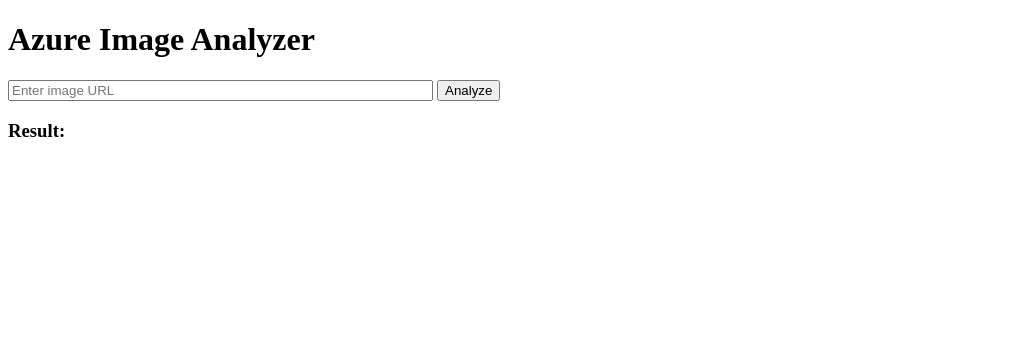
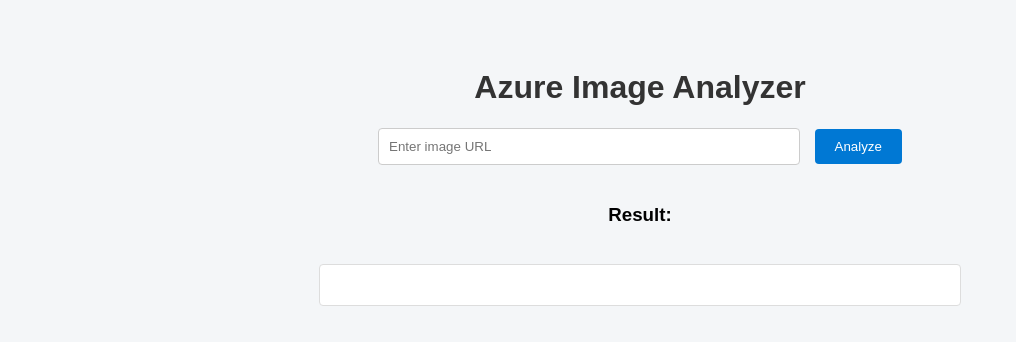
Before and after one commit to GabrielMartisca/cloud4, a website: page public/index.html in a window 1280 px wide. Shown: the whole page, without its empty margins (0-1016 px from the left). Drawn offline with Linux system fonts and the light colour scheme.

Commit message:
tot nu stiu ce fac

```diff
--- a/public/index.html
+++ b/public/index.html
@@ -1,12 +1,74 @@
 <!DOCTYPE html>
 <html>
 <head>
-    <title>Image Analyzer</title>
+    <title>Azure Image Analyzer</title>
+    <style>
+        body {
+            font-family: Arial, sans-serif;
+            background: #f4f6f8;
+            display: flex;
+            flex-direction: column;
+            align-items: center;
+            padding: 40px;
+        }
+
+        h1 {
+            color: #333;
+        }
+
+        input {
+            padding: 10px;
+            width: 400px;
+            max-width: 80%;
+            border: 1px solid #ccc;
+            border-radius: 4px;
+            margin-right: 10px;
+        }
+
+        button {
+            padding: 10px 20px;
+            background: #0078d4;
+            color: white;
+            border: none;
+            border-radius: 4px;
+            cursor: pointer;
+        }
+
+        button:hover {
+            background: #005fa3;
+        }
+
+        pre {
+            background: white;
+            padding: 20px;
+            width: 80%;
+            max-width: 600px;
+            border: 1px solid #ddd;
+            border-radius: 4px;
+            margin-top: 20px;
+            overflow-x: auto;
+        }
+
+        .image-preview {
+            margin-top: 20px;
+        }
+
+        .image-preview img {
+            max-width: 100%;
+            border-radius: 8px;
+            box-shadow: 0 2px 8px rgba(0,0,0,0.1);
+        }
+    </style>
 </head>
 <body>
     <h1>Azure Image Analyzer</h1>
-    <input type="text" id="imageUrl" placeholder="Enter image URL" size="50">
+
+    <div>
+        <input type="text" id="imageUrl" placeholder="Enter image URL">
         <button onclick="analyzeImage()">Analyze</button>
+    </div>
+
+    <div class="image-preview" id="imagePreview"></div>
 
     <h3>Result:</h3>
     <pre id="result"></pre>
@@ -14,13 +76,35 @@
     <script>
         async function analyzeImage() {
             const imageUrl = document.getElementById('imageUrl').value;
-            const res = await fetch('/analyze', {
+            const imagePreview = document.getElementById('imagePreview');
+            const resultBox = document.getElementById('result');
+
+            if (!imageUrl) {
+                alert('Please enter an image URL');
+                return;
+            }
+
+            // Show the image preview
+            imagePreview.innerHTML = `<img src="${imageUrl}" alt="Image preview">`;
+
+            try {
+                const res = await fetch('https://car-app-dmbhbrhdcma6dfcu.italynorth-01.azurewebsites.net/analyze', {
                     method: 'POST',
                     headers: { 'Content-Type': 'application/json' },
                     body: JSON.stringify({ imageUrl })
                 });
+
+                if (!res.ok) {
+                    const text = await res.text();
+                    throw new Error(`Server error: ${text}`);
+                }
+
                 const data = await res.json();
-            document.getElementById('result').textContent = JSON.stringify(data, null, 2);
+                resultBox.textContent = JSON.stringify(data, null, 2);
+            } catch (error) {
+                console.error(error);
+                resultBox.textContent = 'Error: ' + error.message;
+            }
         }
     </script>
 </body>
```
Lines whose indentation alone changed are shown as unchanged.
